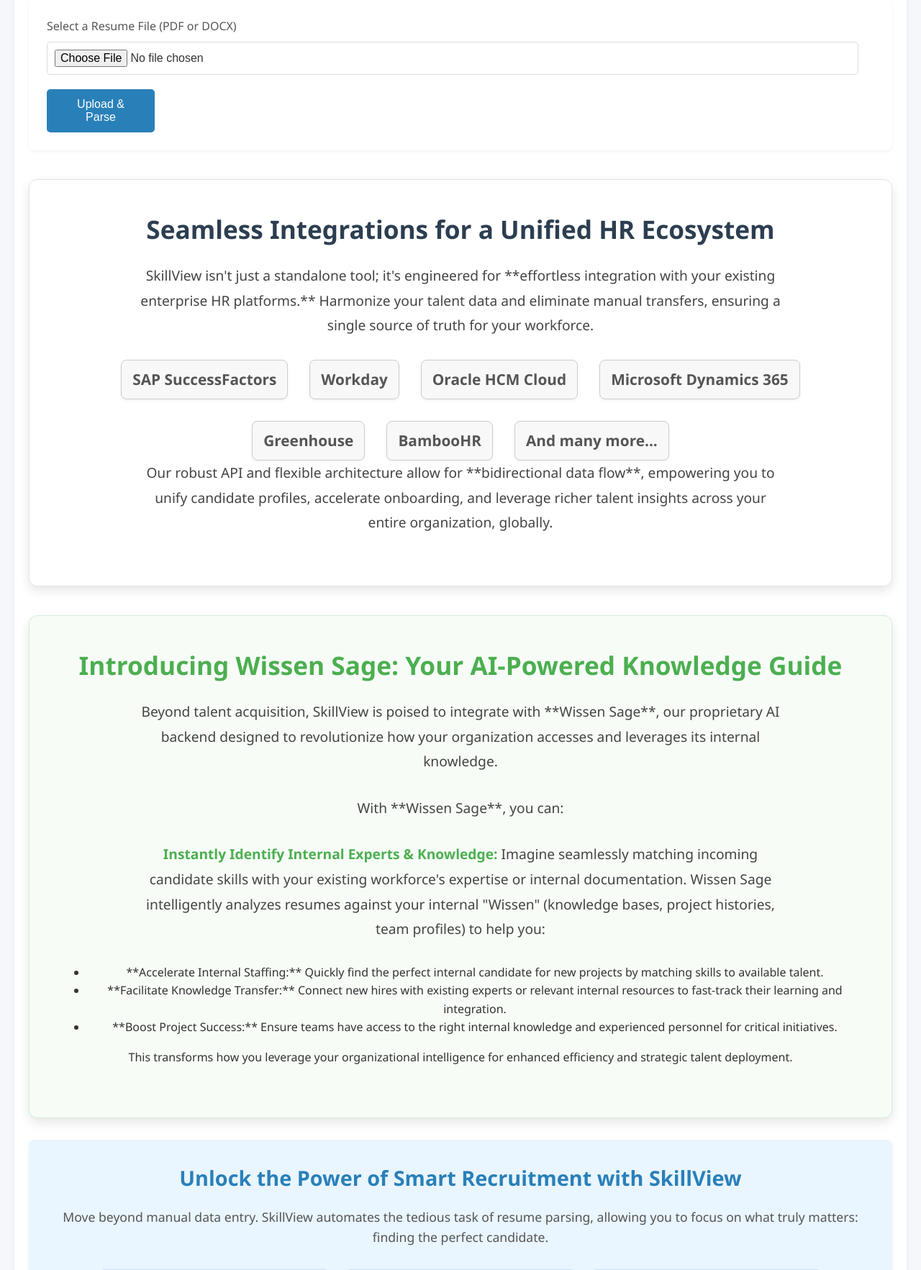
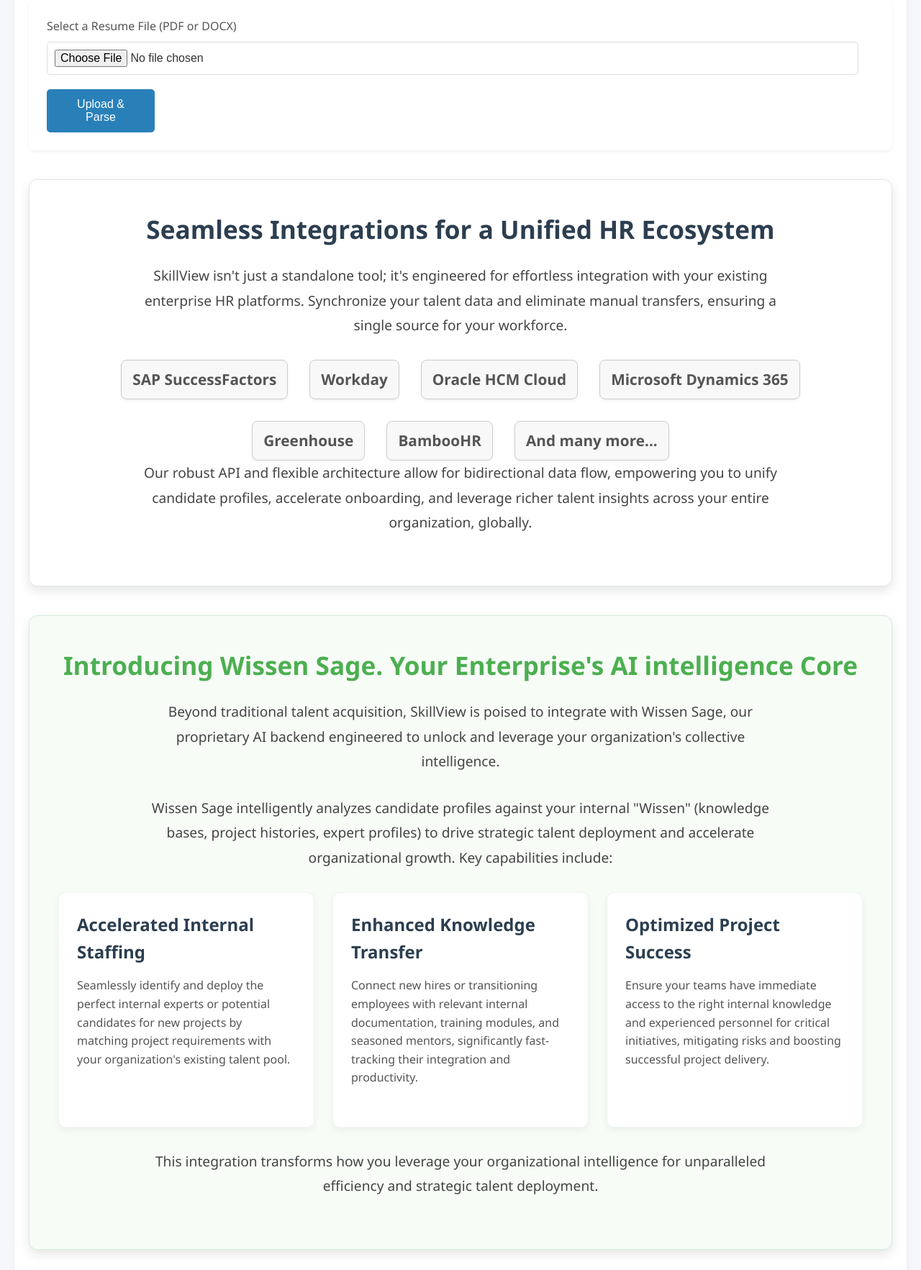
Before and after one commit to Singhajitman/resume-parser-flask, a Flask app: page /upload in a window 1280 px wide. Shown: the part 237-2002 px from the top of the page at 72% size. Run offline with Flask 3, Linux system fonts and the light colour scheme; some libraries are stand-ins or nearby versions; some web fonts are replaced.

Commit message:
Ai section change

```diff
--- a/static/css/style.css
+++ b/static/css/style.css
@@ -454,3 +454,56 @@ footer {
         padding: 8px 12px;
     }
 }
+/* Add this to the END of your static/css/style.css file */
+
+/* Styling for the list of Wissen Sage capabilities */
+.sage-capabilities {
+    list-style: none; /* Remove default bullet points */
+    padding: 0;
+    margin: 30px 0; /* Add some vertical space above/below the list */
+    display: grid; /* Use CSS Grid for a clean, multi-column layout */
+    grid-template-columns: repeat(auto-fit, minmax(280px, 1fr)); /* Responsive columns */
+    gap: 25px; /* Space between each capability box */
+}
+
+.sage-capabilities li {
+    background-color: #ffffff; /* White background for each capability box */
+    padding: 25px;
+    border-radius: 10px;
+    box-shadow: 0 4px 10px rgba(0,0,0,0.05); /* Soft shadow for a subtle lift */
+    text-align: left; /* Ensure text inside aligns left */
+    border: 1px solid #eef5ee; /* Very light green border */
+    transition: transform 0.3s ease, box-shadow 0.3s ease; /* Smooth hover effect */
+}
+
+.sage-capabilities li:hover {
+    transform: translateY(-5px); /* Lift on hover */
+    box-shadow: 0 8px 20px rgba(0,0,0,0.1); /* Stronger shadow on hover */
+}
+
+.sage-capabilities li h4 {
+    color: #2c3e50; /* Dark heading color */
+    font-size: 1.5em; /* Larger font size for the capability title */
+    margin-top: 0;
+    margin-bottom: 15px; /* Space below the title */
+    font-weight: 600; /* Bold, but not too heavy */
+}
+
+.sage-capabilities li p {
+    font-size: 1em; /* Standard paragraph size */
+    color: #555; /* Slightly lighter text color */
+    line-height: 1.6; /* Good readability */
+}
+
+/* Responsive adjustment for sage-capabilities on smaller screens */
+@media (max-width: 768px) {
+    .sage-capabilities {
+        grid-template-columns: 1fr; /* Stack capabilities in a single column */
+    }
+    .sage-capabilities li {
+        padding: 20px; /* Slightly less padding on mobile */
+    }
+    .sage-capabilities li h4 {
+        font-size: 1.3em; /* Slightly smaller heading on mobile */
+    }
+}
--- a/templates/upload.html
+++ b/templates/upload.html
@@ -10,10 +10,10 @@
     <button type="submit">Upload & Parse</button>
   </form>
 
-  {# NEW: Feature 1 - Seamless Integrations #}
+  {# Feature 1 - Seamless Integrations #}
   <div class="highlight-section">
     <h3>Seamless Integrations for a Unified HR Ecosystem</h3>
-    <p>SkillView isn't just a standalone tool; it's engineered for **effortless integration with your existing enterprise HR platforms.** Harmonize your talent data and eliminate manual transfers, ensuring a single source of truth for your workforce.</p>
+    <p>SkillView isn't just a standalone tool; it's engineered for effortless integration with your existing enterprise HR platforms. Synchronize your talent data and eliminate manual transfers, ensuring a single source for your workforce.</p>
     <div class="integration-logos">
       <span>SAP SuccessFactors</span>
       <span>Workday</span>
@@ -23,21 +23,29 @@
       <span>BambooHR</span>
       <span>And many more...</span>
     </div>
-    <p>Our robust API and flexible architecture allow for **bidirectional data flow**, empowering you to unify candidate profiles, accelerate onboarding, and leverage richer talent insights across your entire organization, globally.</p>
+    <p>Our robust API and flexible architecture allow for bidirectional data flow, empowering you to unify candidate profiles, accelerate onboarding, and leverage richer talent insights across your entire organization, globally.</p>
   </div>
 
-  {# NEW: Feature 2 - Introducing Wissen Sage AI #}
+  {# Feature 2 - Introducing Wissen Sage AI #}
   <div class="highlight-section wissen-sage-section">
-    <h3>Introducing Wissen Sage: Your AI-Powered Knowledge Guide</h3>
-    <p>Beyond talent acquisition, SkillView is poised to integrate with **Wissen Sage**, our proprietary AI backend designed to revolutionize how your organization accesses and leverages its internal knowledge.</p>
-    <p>With **Wissen Sage**, you can:</p>
-    <p><strong><span style="color: #4CAF50;">Instantly Identify Internal Experts & Knowledge:</span></strong> Imagine seamlessly matching incoming candidate skills with your existing workforce's expertise or internal documentation. Wissen Sage intelligently analyzes resumes against your internal "Wissen" (knowledge bases, project histories, team profiles) to help you:
-        <ul>
-            <li>**Accelerate Internal Staffing:** Quickly find the perfect internal candidate for new projects by matching skills to available talent.</li>
-            <li>**Facilitate Knowledge Transfer:** Connect new hires with existing experts or relevant internal resources to fast-track their learning and integration.</li>
-            <li>**Boost Project Success:** Ensure teams have access to the right internal knowledge and experienced personnel for critical initiatives.</li>
-        </ul>
-    This transforms how you leverage your organizational intelligence for enhanced efficiency and strategic talent deployment.</p>
+    <h3>Introducing Wissen Sage. Your Enterprise's AI intelligence Core</h3>
+    <p>Beyond traditional talent acquisition, SkillView is poised to integrate with Wissen Sage, our proprietary AI backend engineered to unlock and leverage your organization's collective intelligence.</p>
+    <p>Wissen Sage intelligently analyzes candidate profiles against your internal "Wissen" (knowledge bases, project histories, expert profiles) to drive strategic talent deployment and accelerate organizational growth. Key capabilities include:</p>
+    <ul class="sage-capabilities">
+        <li>
+            <h4>Accelerated Internal Staffing</h4>
+            <p>Seamlessly identify and deploy the perfect internal experts or potential candidates for new projects by matching project requirements with your organization's existing talent pool.</p>
+        </li>
+        <li>
+            <h4>Enhanced Knowledge Transfer</h4>
+            <p>Connect new hires or transitioning employees with relevant internal documentation, training modules, and seasoned mentors, significantly fast-tracking their integration and productivity.</p>
+        </li>
+        <li>
+            <h4>Optimized Project Success</h4>
+            <p>Ensure your teams have immediate access to the right internal knowledge and experienced personnel for critical initiatives, mitigating risks and boosting successful project delivery.</p>
+        </li>
+    </ul>
+    <p>This integration transforms how you leverage your organizational intelligence for unparalleled efficiency and strategic talent deployment.</p>
   </div>
 
 
@@ -58,6 +66,7 @@
         <strong>Effortless Candidate Search</strong>
         <p>Instantly search your entire candidate pool by skills, name, email, or phone. Find the right talent faster with powerful search capabilities.</p>
       </li>
+      </li>
       <li>
         <strong>Simple & Intuitive Interface</strong>
         <p>Designed for recruiters and HR professionals, SkillView offers a clean, user-friendly experience that makes managing resumes a breeze.</p>
```
